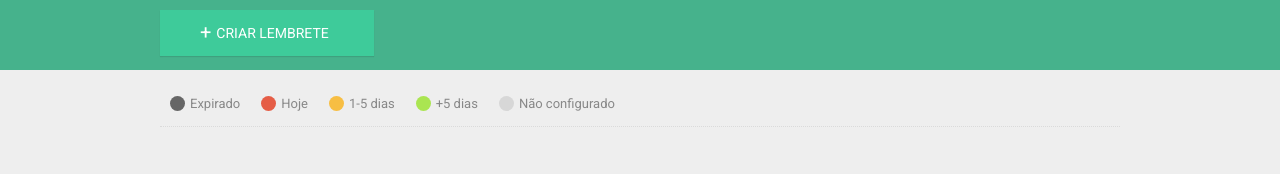
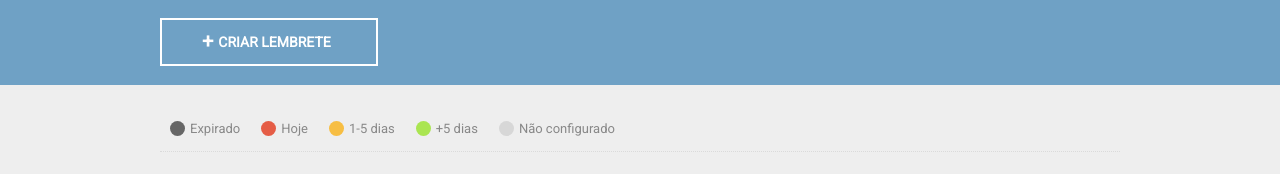
Before and after one commit to laerciogermano/todo-angularjs, a plain HTML site: page index.html in a window 1280 px wide. Drawn offline with Linux system fonts and the light colour scheme.

Commit message:
Mudança de estilo Header e Data

```diff
--- a/css/style.css
+++ b/css/style.css
@@ -2,20 +2,36 @@
 	box-sizing: border-box !important;
 	font-family: 'Roboto', sans-serif !important;
 	text-rendering: optimizeLegibility !important;
+
+
 }
 
+::-webkit-scrollbar {
+    width: 5px;
+}
+::-webkit-scrollbar-track {
+    background-color: rgba(255,255,255,0.02);
+}
+::-webkit-scrollbar-thumb {
+    background-color: rgba(0,0,0,.1);
+}
+::-webkit-scrollbar-thumb:hover {
+    background-color: #aaa;
+}
 
 .btn-todo{
-	float:left;
+	float: left;
+	margin-top: 8px;
 	background-color: #6BB299;
 	color: #FFF;
 	text-transform: uppercase;
 	border: none;
 	cursor: pointer;
 	outline: none;
-	background-color: #3ECB9A;
-	padding: 10px 40px;
-	box-shadow: 0px 1px 1px rgba(0,0,0,0.1);
+	background-color: #6FA1C5;
+	border: 2px solid #FFF;
+	font-weight: bold;
+	padding: 9px 40px;
 	text-transform: ease-in-out 0.2s;
 }
 .btn-todo i{
@@ -88,16 +104,16 @@
 	bottom:0;
 	background-color:#EEE;
 	overflow-y:auto;
-	padding:80px 30px;
+	padding:105px 30px;
 }
 .mainHeader{
 	position:fixed;
 	left:0;
 	top:0;
 	right:0;
-	height:70px;
+	height:85px;
 	padding:10px;
-	background-color: #46B28C;
+	background-color: #6FA1C5;
 	z-index:1000;
 }
 .align-center{
@@ -110,8 +126,8 @@
 	position: relative;
 	display: inline-block;
 	width:300px;
-	height:300px;
-	background-color:#FFF;
+	background-color: #F9F9F9;
+	box-shadow: 0px 1px 1px rgba(0,0,0,0.1);
 	margin:30px 10px;
 }
 
@@ -200,15 +216,14 @@
 .note .description{
 	position: relative;
 	width: 100%;
-	height: 100%;
+	height: 280px;
 	border: none;
 	outline: none;
 	padding: 20px;
-	background-color: #F9F9F9;
 	color: #717775;
 	resize: none;
 	font-size: 15px;
-	box-shadow: 0px 1px 1px rgba(0,0,0,0.1);
+	background: none;
 	transition:ease-in-out 0.2s;
 }
 
@@ -219,7 +234,8 @@
 .note .date{
 	float:left;
 	width:100%;
-	height:30px;
+	height:40px;
+	padding-left: 10px;
 	background: none;
 	border:none;
 	outline: none;
```
